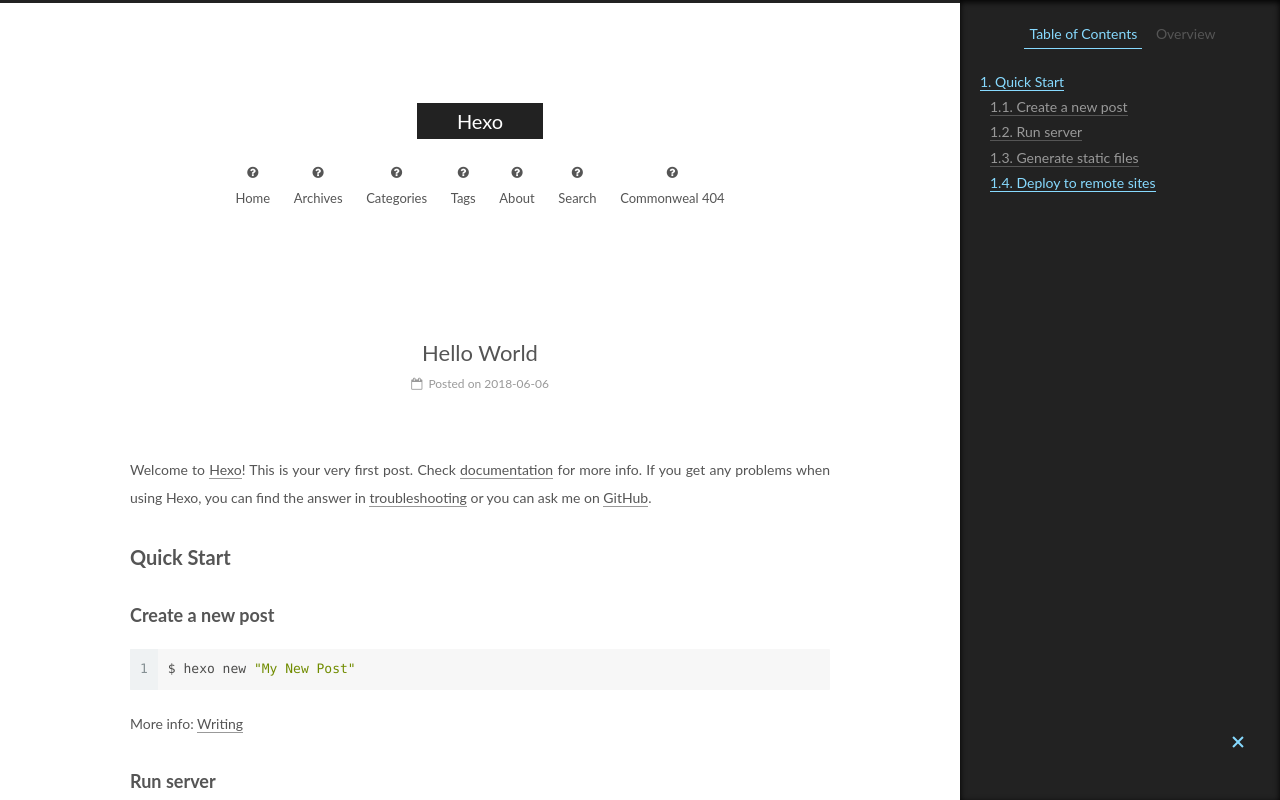
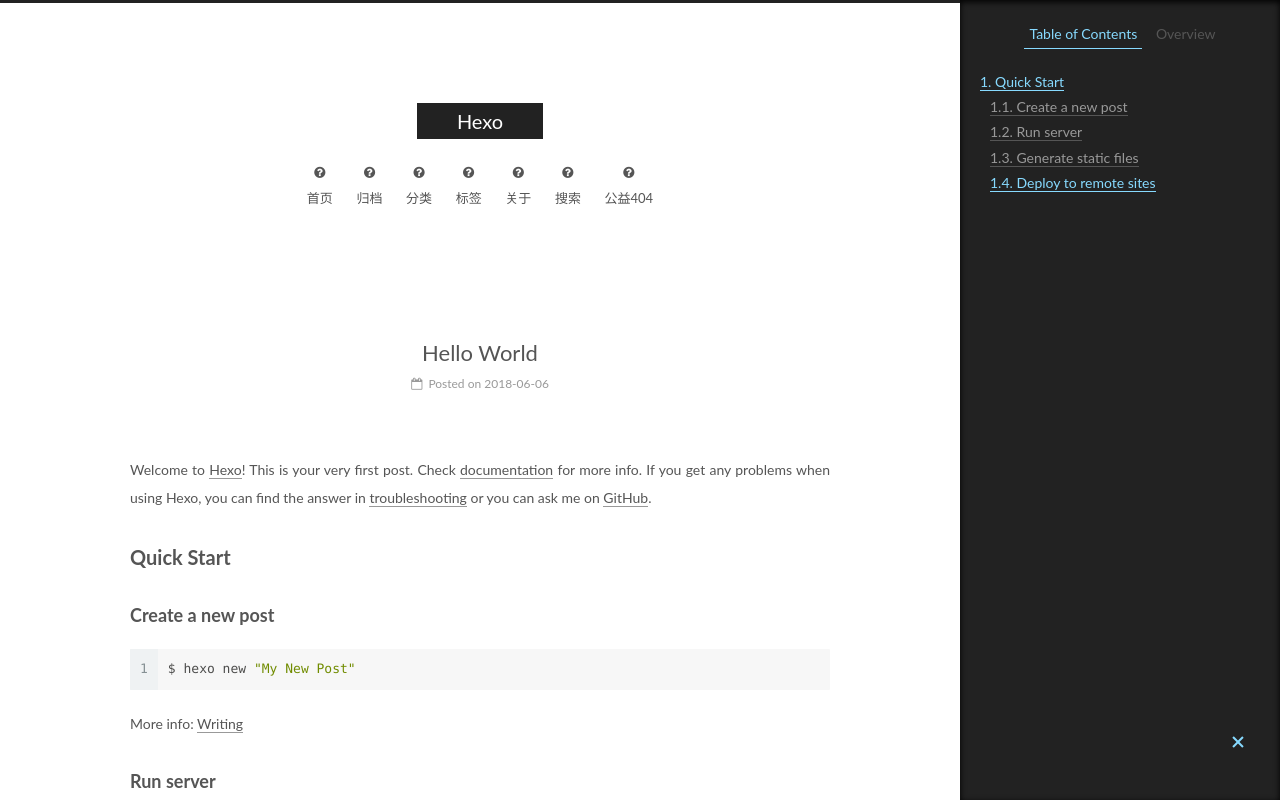
Before and after one commit to minghaozhi/hexo, a plain HTML site: page 2018/06/06/hello-world/index.html in a window 1280 px wide. Shown: the top 800 px of the page. Drawn offline with Linux system fonts and the light colour scheme.

Commit message:
Site updated: 2018-06-07 14:16:24

```diff
--- a/2018/06/06/hello-world/index.html
+++ b/2018/06/06/hello-world/index.html
@@ -180,72 +180,72 @@
     <ul id="menu" class="menu">
 
 
-        <li class="menu-item menu-item-home">
-          <a href="/首页" rel="section">
+        <li class="menu-item menu-item-首页">
+          <a href="/" rel="section">
 
               <i class="menu-item-icon fa fa-fw fa-question-circle"></i> <br />
 
-            Home
+            首页
           </a>
         </li>
 
 
-        <li class="menu-item menu-item-archives">
-          <a href="/归档" rel="section">
+        <li class="menu-item menu-item-归档">
+          <a href="/" rel="section">
 
               <i class="menu-item-icon fa fa-fw fa-question-circle"></i> <br />
 
-            Archives
+            归档
           </a>
         </li>
 
 
-        <li class="menu-item menu-item-categories">
-          <a href="/分类" rel="section">
+        <li class="menu-item menu-item-分类">
+          <a href="/" rel="section">
 
               <i class="menu-item-icon fa fa-fw fa-question-circle"></i> <br />
 
-            Categories
+            分类
           </a>
         </li>
 
 
-        <li class="menu-item menu-item-tags">
-          <a href="/标签" rel="section">
+        <li class="menu-item menu-item-标签">
+          <a href="/" rel="section">
 
               <i class="menu-item-icon fa fa-fw fa-question-circle"></i> <br />
 
-            Tags
+            标签
           </a>
         </li>
 
 
-        <li class="menu-item menu-item-about">
-          <a href="/关于" rel="section">
+        <li class="menu-item menu-item-关于">
+          <a href="/" rel="section">
 
               <i class="menu-item-icon fa fa-fw fa-question-circle"></i> <br />
 
-            About
+            关于
           </a>
         </li>
 
 
-        <li class="menu-item menu-item-search">
-          <a href="/搜索" rel="section">
+        <li class="menu-item menu-item-搜索">
+          <a href="/" rel="section">
 
               <i class="menu-item-icon fa fa-fw fa-question-circle"></i> <br />
 
-            Search
+            搜索
           </a>
         </li>
 
 
-        <li class="menu-item menu-item-commonweal">
-          <a href="/公益404" rel="section">
+        <li class="menu-item menu-item-公益404">
+          <a href="/" rel="section">
 
               <i class="menu-item-icon fa fa-fw fa-question-circle"></i> <br />
 
-            Commonweal 404
+            公益404
           </a>
         </li>
 
@@ -449,7 +449,7 @@
 
               <div class="site-state-item site-state-posts">
 
-                <a href="/归档">
+                <a href="/archives">
 
                   <span class="site-state-item-count">1</span>
                   <span class="site-state-item-name">posts</span>
--- a/css/main.css
+++ b/css/main.css
@@ -1822,7 +1822,7 @@ pre .javascript .function {
   width: 4px;
   height: 4px;
   border-radius: 50%;
-  background: #88ffb4;
+  background: #ffff8f;
 }
 .links-of-blogroll {
   font-size: 13px;
```
Also changed, not shown: archives/2018/06/index.html (+22 -22 lines), archives/2018/index.html (+22 -22 lines), archives/index.html (+22 -22 lines), index.html (+22 -22 lines).
